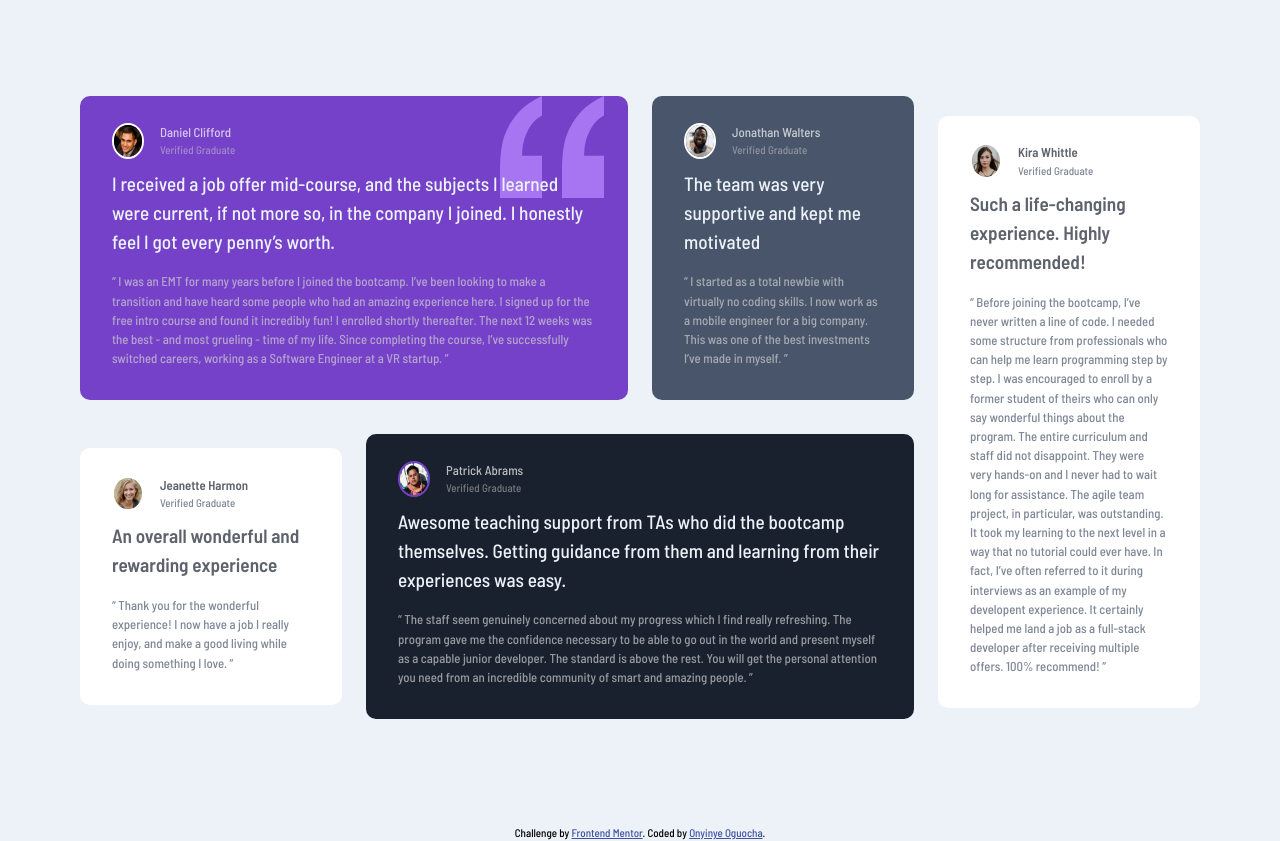
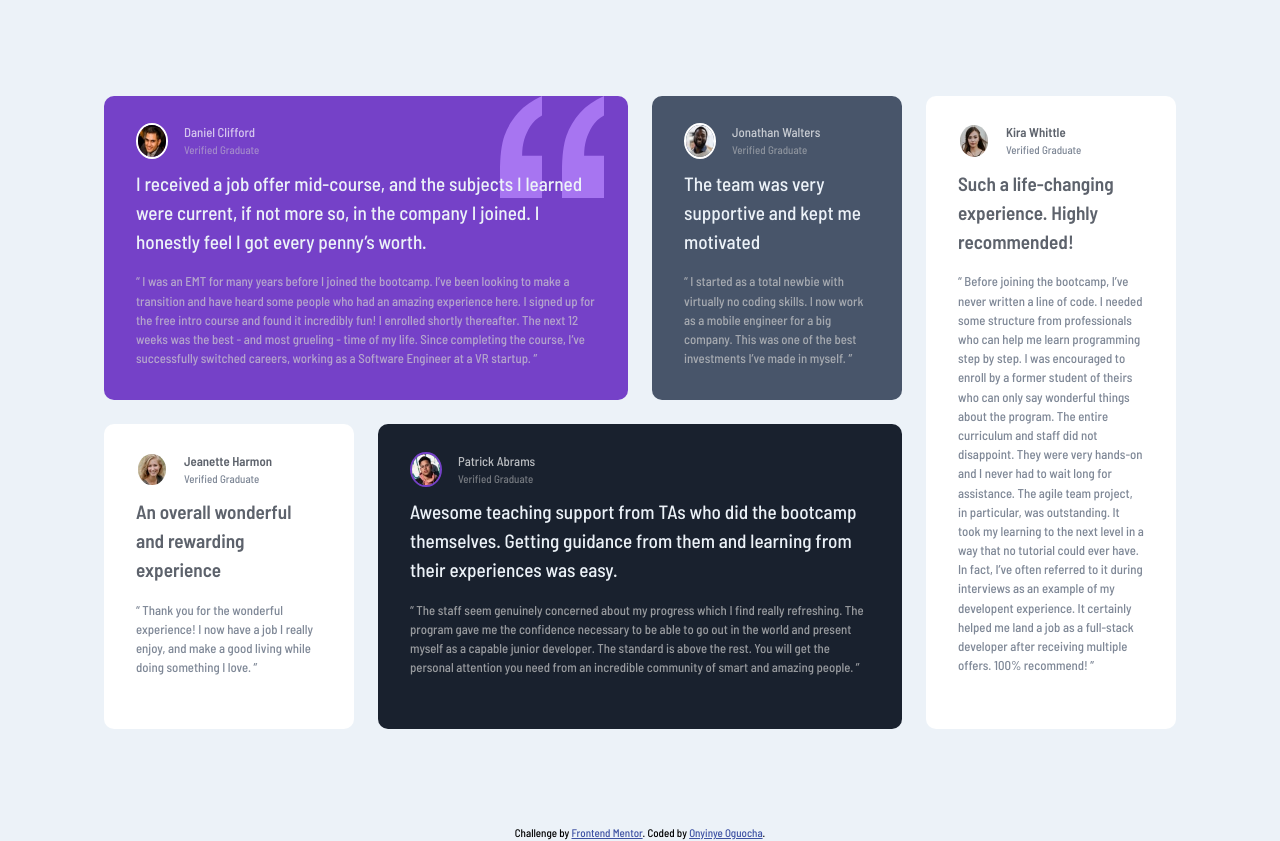
Before and after one commit to stephany247/testimonials-grid-section-main, a plain HTML site: page index.html in a window 1280 px wide. Drawn offline with Linux system fonts and the light colour scheme.

Commit message:
Update styling

```diff
--- a/index.html
+++ b/index.html
@@ -12,7 +12,7 @@
       href="./images/favicon-32x32.png"
     />
 
-    <title>Frontend Mentor | [Challenge Name Here]</title>
+    <title>Frontend Mentor | Testimonials Grid Section</title>
 
     <link rel="preconnect" href="https://fonts.googleapis.com" />
     <link rel="preconnect" href="https://fonts.gstatic.com" crossorigin />
--- a/style.css
+++ b/style.css
@@ -199,21 +199,28 @@ img {
   }
 }
 
-@media (min-width: 64rem) {
+@media (min-width: 60rem) {
   main {
     gap: 1.5rem;
     grid-template-columns: repeat(4, 1fr);
     grid-template-rows: repeat(2, 1fr);
     display: grid;
     justify-content: center;
+    align-self: center;
     grid-template-areas:
       "purple purple grey white-two"
       "white-one black black white-two";
-    margin: 6rem auto;
-    max-width: 70rem;
+    margin: 6rem 2rem;
+    max-width: 67rem;
   }
 
   article {
-    margin: auto;
+    margin: 0 auto;
   }
 }
+
+@media (min-width: 67rem) {
+  main {
+    margin: 6rem auto;
+  }
+}
```
